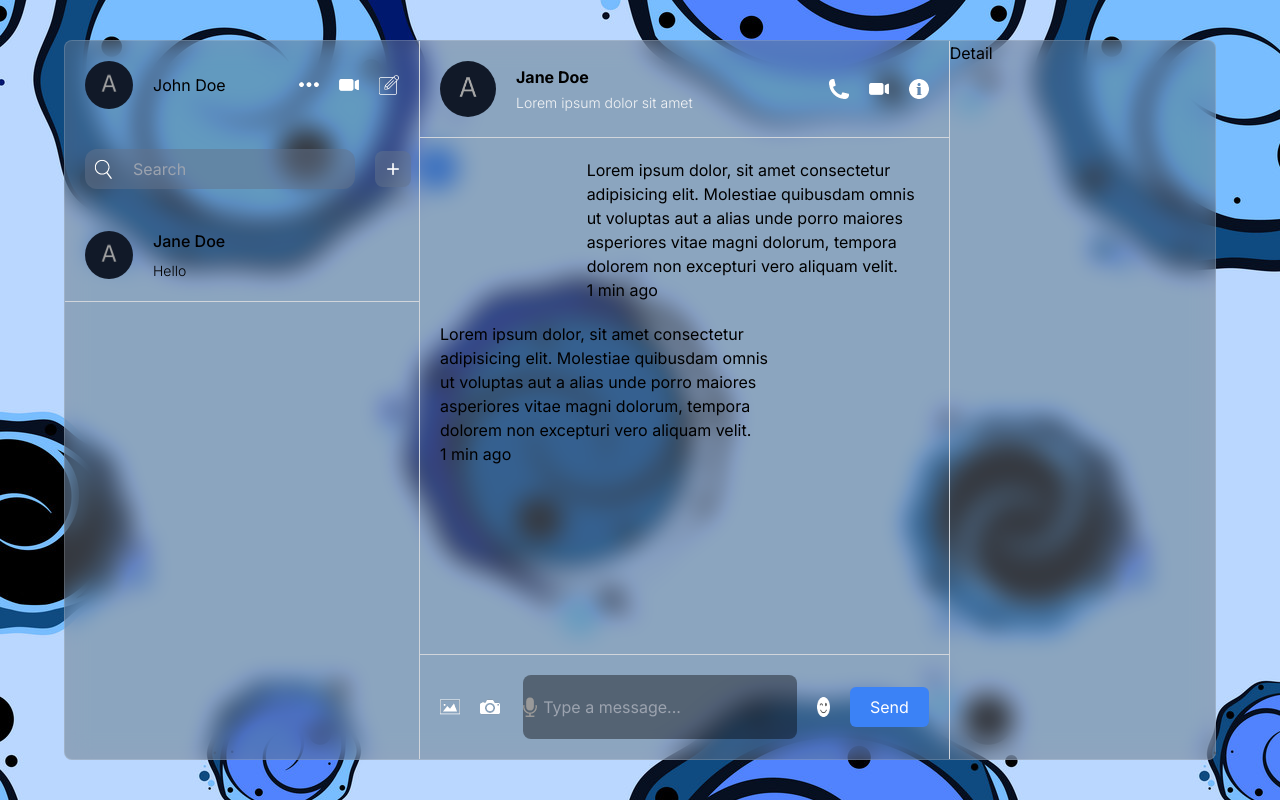
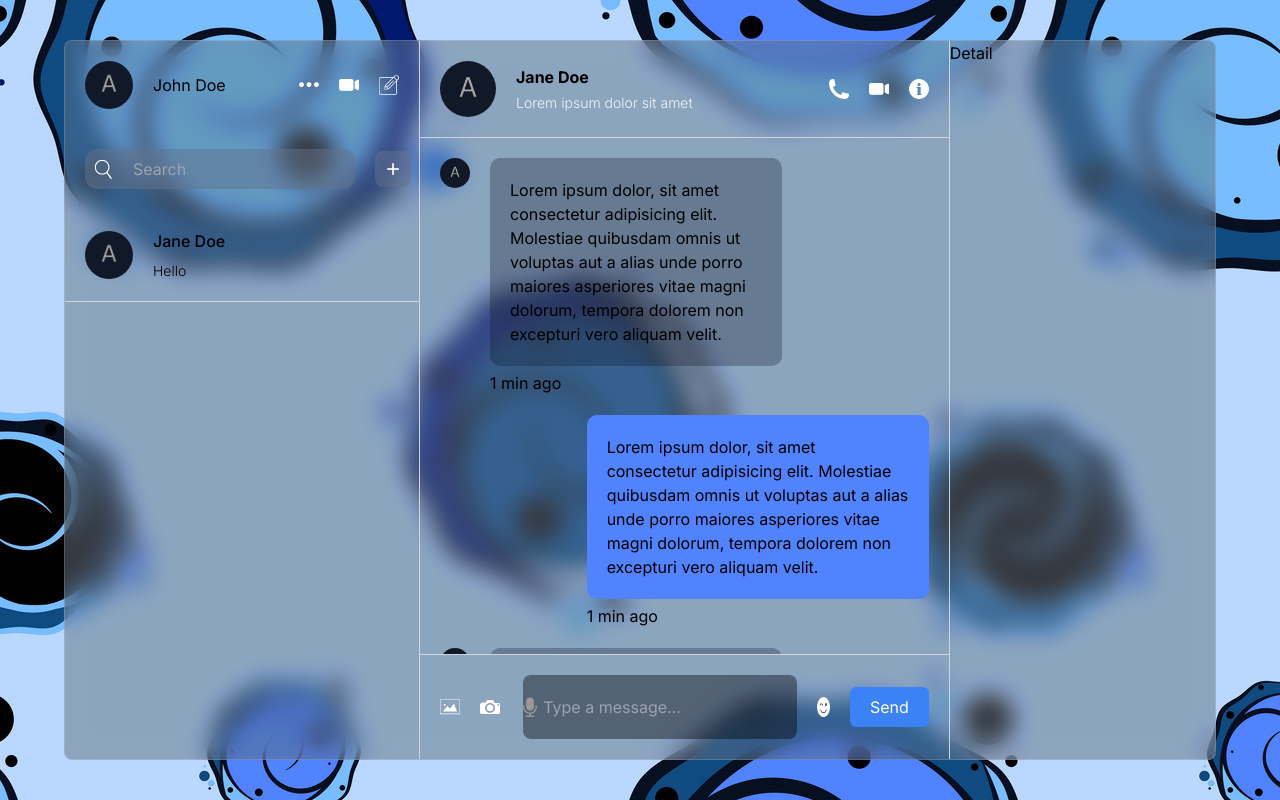
Before and after one commit to ocean3885/next-chat-app, a Next.js app: page / in a window 1280 px wide. Built offline with nearby package versions, Linux system fonts and the light colour scheme.

Commit message:
2406132151 51:12

```diff
--- a/components/Chat.css
+++ b/components/Chat.css
@@ -5,5 +5,38 @@
 
     &.own{
         align-self: flex-end;
+
+        .texts {
+            p{
+                background-color: #5183fe;
+            }
+        }
+    }
+
+    img{
+        width: 30px;
+        height: 30px;
+        border-radius: 50%;
+        object-fit: cover;
+    }
+    .texts{
+        flex: 1;
+        display: flex;
+        flex-direction: column;
+        gap: 5px;
+
+        img{
+            width: 100%;
+            height: 300px;
+            border-radius: 10px;
+            object-fit: cover;
+        }
+
+        p{
+            padding: 20px;
+            background-color: rgba(17, 25, 40, 0.3);
+            border-radius: 10px;
+        }
+
     }
 }
--- a/components/Chat.jsx
+++ b/components/Chat.jsx
@@ -37,8 +37,20 @@ const Chat = () => {
       </div>
       <div
         id="center"
-        className="p-5 flex-1 overflow-scroll flex flex-col gap-5"
+        className="p-5 flex-1 overflow-auto flex flex-col gap-5"
       >
+        <div className="message">
+          <img src="/avatar.png" alt="" />
+          <div className="texts">
+            <p>
+              Lorem ipsum dolor, sit amet consectetur adipisicing elit.
+              Molestiae quibusdam omnis ut voluptas aut a alias unde porro
+              maiores asperiores vitae magni dolorum, tempora dolorem non
+              excepturi vero aliquam velit.
+            </p>
+            <span>1 min ago</span>
+          </div>
+        </div>
         <div className="message own">
           <div className="texts">
             <p>
@@ -51,7 +63,20 @@ const Chat = () => {
           </div>
         </div>
         <div className="message">
+          <img src="/avatar.png" alt="" />
           <div className="texts">
+            <p>
+              Lorem ipsum dolor, sit amet consectetur adipisicing elit.
+              Molestiae quibusdam omnis ut voluptas aut a alias unde porro
+              maiores asperiores vitae magni dolorum, tempora dolorem non
+              excepturi vero aliquam velit.
+            </p>
+            <span>1 min ago</span>
+          </div>
+        </div>
+        <div className="message own">
+          <div className="texts">
+            <img src="https://img-s-msn-com.akamaized.net/tenant/amp/entityid/BB1o8Wxv.img?w=500&h=354&m=6&x=144&y=74&s=51&d=51" alt=""/>
             <p>
               Lorem ipsum dolor, sit amet consectetur adipisicing elit.
               Molestiae quibusdam omnis ut voluptas aut a alias unde porro
```
Also changed, not shown: 1 other file (tests, documents, lock files or other folders).
